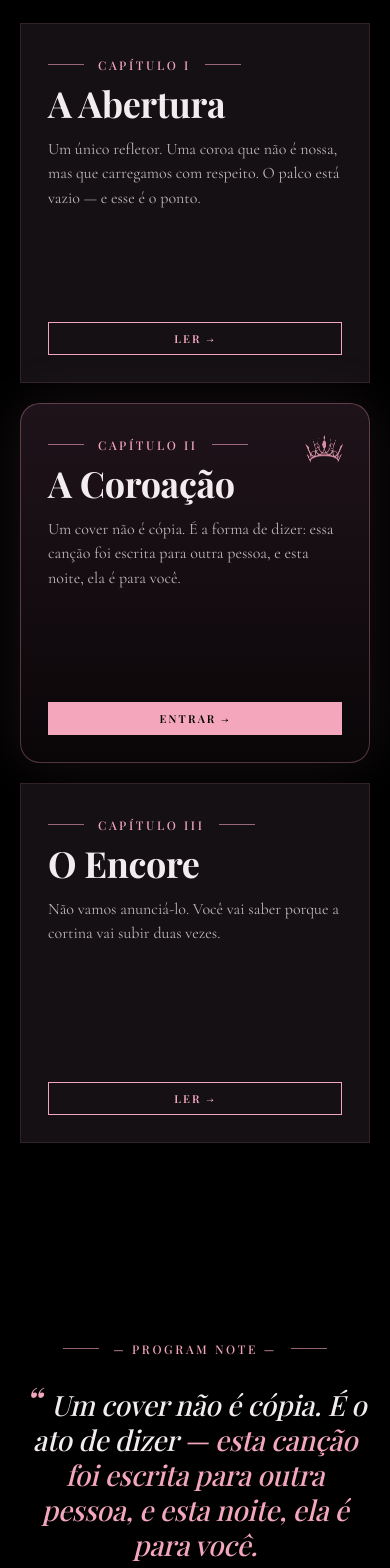
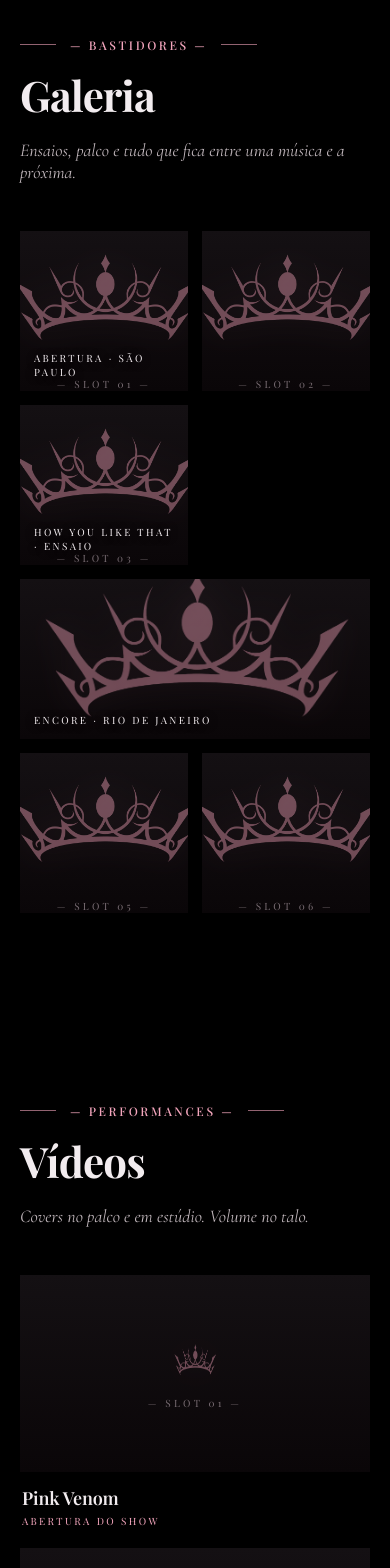
Before and after one commit to yanaguiii/LegacyBlackpink, a Vue app: page / in a window 390 px wide. Shown: the part 2900-4468 px from the top of the page. Built offline with nearby package versions, Linux system fonts and the light colour scheme; a web font is replaced by a local one.

Commit message:
feat: galeria

```diff
--- a/src/App.vue
+++ b/src/App.vue
@@ -3,6 +3,8 @@
     <Nav @enter="openModal" />
     <Hero @primary="openModal" />
     <Setlist />
+    <Gallery />
+    <Videos />
     <Chapters />
     <Manifesto />
     <CTA />
@@ -16,6 +18,8 @@ import { ref } from 'vue'
 import Nav from './components/Nav.vue'
 import Hero from './components/Hero.vue'
 import Setlist from './components/Setlist.vue'
+import Gallery from './components/Gallery.vue'
+import Videos from './components/Videos.vue'
 import Chapters from './components/Chapters.vue'
 import Manifesto from './components/Manifesto.vue'
 import CTA from './components/CTA.vue'
--- /dev/null
+++ b/src/components/Gallery.vue
@@ -0,0 +1,47 @@
+<template>
+  <section class="bp-gallery" id="gallery">
+    <div class="bp-gallery__head">
+      <Eyebrow>— bastidores —</Eyebrow>
+      <h2 class="bp-gallery__title">Galeria</h2>
+      <p class="bp-gallery__sub">Ensaios, palco e tudo que fica entre uma música e a próxima.</p>
+    </div>
+
+    <div class="bp-gallery__grid">
+      <figure
+        v-for="(item, i) in items"
+        :key="i"
+        :class="['bp-tile', `bp-tile--${item.layout || 'square'}`, item.src ? '' : 'bp-tile--empty']"
+      >
+        <template v-if="item.src && item.type === 'image'">
+          <img :src="item.src" :alt="item.alt || ''" loading="lazy" />
+        </template>
+        <template v-else-if="item.src && (item.type === 'video' || item.type === 'gif')">
+          <video :src="item.src" autoplay muted loop playsinline preload="metadata" />
+        </template>
+        <template v-else>
+          <div class="bp-tile__placeholder">
+            <img src="/assets/crown-flat.png" alt="" class="bp-tile__mark" />
+            <span class="bp-tile__slot">— slot {{ String(i + 1).padStart(2, '0') }} —</span>
+          </div>
+        </template>
+        <figcaption v-if="item.caption" class="bp-tile__caption">{{ item.caption }}</figcaption>
+      </figure>
+    </div>
+  </section>
+</template>
+
+<script setup>
+import Eyebrow from './Eyebrow.vue'
+
+// Edite aqui para preencher a galeria.
+// type: 'image' | 'video' | 'gif'   |   layout: 'square' | 'tall' | 'wide'
+// Deixe `src: ''` para manter o placeholder on-brand.
+const items = [
+  { type: 'image', src: '', alt: 'Abertura do show', layout: 'tall',   caption: 'abertura · são paulo' },
+  { type: 'image', src: '', alt: 'Backstage',        layout: 'square' },
+  { type: 'video', src: '', alt: 'Coreografia',      layout: 'square', caption: 'how you like that · ensaio' },
+  { type: 'image', src: '', alt: 'Encore',           layout: 'wide',   caption: 'encore · rio de janeiro' },
+  { type: 'image', src: '', alt: 'Detalhe',          layout: 'square' },
+  { type: 'gif',   src: '', alt: 'Coreografia gif',  layout: 'square' }
+]
+</script>
--- a/src/components/Nav.vue
+++ b/src/components/Nav.vue
@@ -9,8 +9,9 @@
     </a>
     <div class="bp-nav__links">
       <a class="bp-nav__link bp-nav__link--active" href="#setlist">— repertório</a>
+      <a class="bp-nav__link" href="#gallery">galeria</a>
+      <a class="bp-nav__link" href="#videos">vídeos</a>
       <a class="bp-nav__link" href="#chapters">capítulos</a>
-      <a class="bp-nav__link" href="#program">manifesto</a>
       <a class="bp-nav__link" href="#shop">contato</a>
     </div>
     <Button variant="primary" size="sm" @click="$emit('enter')">Entrar</Button>
--- /dev/null
+++ b/src/components/Videos.vue
@@ -0,0 +1,51 @@
+<template>
+  <section class="bp-videos" id="videos">
+    <div class="bp-videos__head">
+      <Eyebrow>— performances —</Eyebrow>
+      <h2 class="bp-videos__title">Vídeos</h2>
+      <p class="bp-videos__sub">Covers no palco e em estúdio. Volume no talo.</p>
+    </div>
+
+    <div class="bp-videos__grid">
+      <figure v-for="(v, i) in videos" :key="i" class="bp-video">
+        <div class="bp-video__frame">
+          <iframe
+            v-if="v.youtubeId"
+            :src="`https://www.youtube-nocookie.com/embed/${v.youtubeId}?rel=0`"
+            :title="v.title"
+            loading="lazy"
+            frameborder="0"
+            allow="accelerometer; clipboard-write; encrypted-media; gyroscope; picture-in-picture; web-share"
+            allowfullscreen
+          />
+          <video
+            v-else-if="v.src"
+            :src="v.src"
+            controls
+            preload="metadata"
+          />
+          <div v-else class="bp-video__placeholder">
+            <img src="/assets/crown-flat.png" alt="" class="bp-video__mark" />
+            <span class="bp-video__slot">— slot {{ String(i + 1).padStart(2, '0') }} —</span>
+          </div>
+        </div>
+        <figcaption class="bp-video__meta">
+          <span class="bp-video__title">{{ v.title }}</span>
+          <span v-if="v.song" class="bp-video__song">{{ v.song }}</span>
+        </figcaption>
+      </figure>
+    </div>
+  </section>
+</template>
+
+<script setup>
+import Eyebrow from './Eyebrow.vue'
+
+// Preencha com youtubeId (preferível) ou src local.
+// Ex: { youtubeId: 'dQw4w9WgXcQ', title: 'Pink Venom · ao vivo', song: 'Pink Venom' }
+const videos = [
+  { youtubeId: '', title: 'Pink Venom',      song: 'abertura do show' },
+  { youtubeId: '', title: 'Kill This Love',  song: 'ensaio em estúdio' },
+  { youtubeId: '', title: 'How You Like That', song: 'ao vivo · são paulo' }
+]
+</script>
--- a/src/styles/site.css
+++ b/src/styles/site.css
@@ -328,6 +328,152 @@ body {
   flex: 1;
 }
 
+/* ---------- Gallery ---------- */
+
+.bp-gallery { padding: 96px 48px; max-width: 1240px; margin: 0 auto; }
+.bp-gallery__head { display: flex; flex-direction: column; gap: 16px; margin-bottom: 48px; }
+.bp-gallery__title {
+  font-family: var(--font-display);
+  font-weight: 700;
+  font-size: 64px;
+  letter-spacing: -0.02em;
+  margin: 0;
+  color: var(--legacy-pearl);
+}
+.bp-gallery__sub {
+  font-family: var(--font-serif);
+  font-style: italic;
+  font-size: 18px;
+  color: var(--fg2);
+  margin: 0;
+  max-width: 52ch;
+}
+.bp-gallery__grid {
+  display: grid;
+  grid-template-columns: repeat(3, 1fr);
+  grid-auto-rows: 220px;
+  gap: 14px;
+}
+.bp-tile {
+  position: relative;
+  overflow: hidden;
+  background: var(--legacy-onyx);
+  box-shadow: inset 0 0 0 1px rgba(244, 166, 189, 0.12);
+  margin: 0;
+  transition: box-shadow 260ms var(--ease-stage);
+}
+.bp-tile:hover { box-shadow: inset 0 0 0 1px rgba(244, 166, 189, 0.35); }
+.bp-tile--tall   { grid-row: span 2; }
+.bp-tile--wide   { grid-column: span 2; }
+.bp-tile img,
+.bp-tile video {
+  width: 100%;
+  height: 100%;
+  object-fit: cover;
+  display: block;
+}
+.bp-tile__placeholder {
+  width: 100%; height: 100%;
+  display: flex; flex-direction: column;
+  align-items: center; justify-content: center; gap: 12px;
+  background: linear-gradient(180deg, #141013 0%, #0a0608 100%);
+}
+.bp-tile__mark { width: 40px; height: 40px; opacity: 0.45; filter: drop-shadow(0 0 18px rgba(244,166,189,0.2)); }
+.bp-tile__slot {
+  font-family: var(--font-display);
+  font-size: 10px;
+  letter-spacing: 0.32em;
+  text-transform: uppercase;
+  color: var(--fg3);
+}
+.bp-tile__caption {
+  position: absolute;
+  bottom: 12px;
+  left: 14px;
+  right: 14px;
+  font-family: var(--font-display);
+  font-size: 10px;
+  letter-spacing: 0.24em;
+  text-transform: uppercase;
+  color: var(--legacy-pearl);
+  text-shadow: 0 1px 8px rgba(0,0,0,0.8);
+}
+
+/* ---------- Videos ---------- */
+
+.bp-videos { padding: 96px 48px; max-width: 1240px; margin: 0 auto; }
+.bp-videos__head { display: flex; flex-direction: column; gap: 16px; margin-bottom: 48px; }
+.bp-videos__title {
+  font-family: var(--font-display);
+  font-weight: 700;
+  font-size: 64px;
+  letter-spacing: -0.02em;
+  margin: 0;
+  color: var(--legacy-pearl);
+}
+.bp-videos__sub {
+  font-family: var(--font-serif);
+  font-style: italic;
+  font-size: 18px;
+  color: var(--fg2);
+  margin: 0;
+  max-width: 52ch;
+}
+.bp-videos__grid {
+  display: grid;
+  grid-template-columns: repeat(3, 1fr);
+  gap: 20px;
+}
+.bp-video { margin: 0; display: flex; flex-direction: column; gap: 14px; }
+.bp-video__frame {
+  position: relative;
+  aspect-ratio: 16 / 9;
+  background: var(--legacy-onyx);
+  box-shadow: inset 0 0 0 1px rgba(244, 166, 189, 0.12);
+  overflow: hidden;
+}
+.bp-video__frame iframe,
+.bp-video__frame video {
+  width: 100%;
+  height: 100%;
+  border: 0;
+  display: block;
+}
+.bp-video__placeholder {
+  width: 100%; height: 100%;
+  display: flex; flex-direction: column;
+  align-items: center; justify-content: center; gap: 12px;
+  background: linear-gradient(180deg, #141013 0%, #0a0608 100%);
+}
+.bp-video__mark { width: 48px; height: 48px; opacity: 0.45; filter: drop-shadow(0 0 22px rgba(244,166,189,0.22)); }
+.bp-video__slot {
+  font-family: var(--font-display);
+  font-size: 10px;
+  letter-spacing: 0.32em;
+  text-transform: uppercase;
+  color: var(--fg3);
+}
+.bp-video__meta {
+  display: flex;
+  flex-direction: column;
+  gap: 4px;
+  padding: 0 2px;
+}
+.bp-video__title {
+  font-family: var(--font-display);
+  font-weight: 600;
+  font-size: 18px;
+  color: var(--legacy-pearl);
+  letter-spacing: -0.01em;
+}
+.bp-video__song {
+  font-family: var(--font-display);
+  font-size: 10px;
+  letter-spacing: 0.24em;
+  text-transform: uppercase;
+  color: var(--legacy-pink);
+}
+
 /* ---------- Manifesto ---------- */
 
 .bp-manifesto {
@@ -494,10 +640,19 @@ body {
   .bp-nav { padding: 14px 20px; }
   .bp-nav__links { display: none; }
   .bp-hero { padding: 80px 20px 60px; }
-  .bp-tour, .bp-gems, .bp-cta, .bp-manifesto, .bp-footer { padding-left: 20px; padding-right: 20px; }
+  .bp-tour, .bp-gems, .bp-cta, .bp-manifesto, .bp-footer,
+  .bp-gallery, .bp-videos { padding-left: 20px; padding-right: 20px; }
   .bp-tour__row { grid-template-columns: 40px 1fr auto; gap: 12px; }
   .bp-tour__album { grid-column: 2 / -1; font-size: 14px; }
   .bp-tour__row .bp-btn { display: none; }
   .bp-gems__grid { grid-template-columns: 1fr; }
   .bp-cta__form { grid-template-columns: 1fr; }
+  .bp-gallery__title, .bp-videos__title { font-size: 42px; }
+  .bp-gallery__grid {
+    grid-template-columns: repeat(2, 1fr);
+    grid-auto-rows: 160px;
+  }
+  .bp-tile--wide { grid-column: span 2; }
+  .bp-tile--tall { grid-row: span 1; }
+  .bp-videos__grid { grid-template-columns: 1fr; }
 }
```
Also changed, not shown: public/media/README.md (added).
